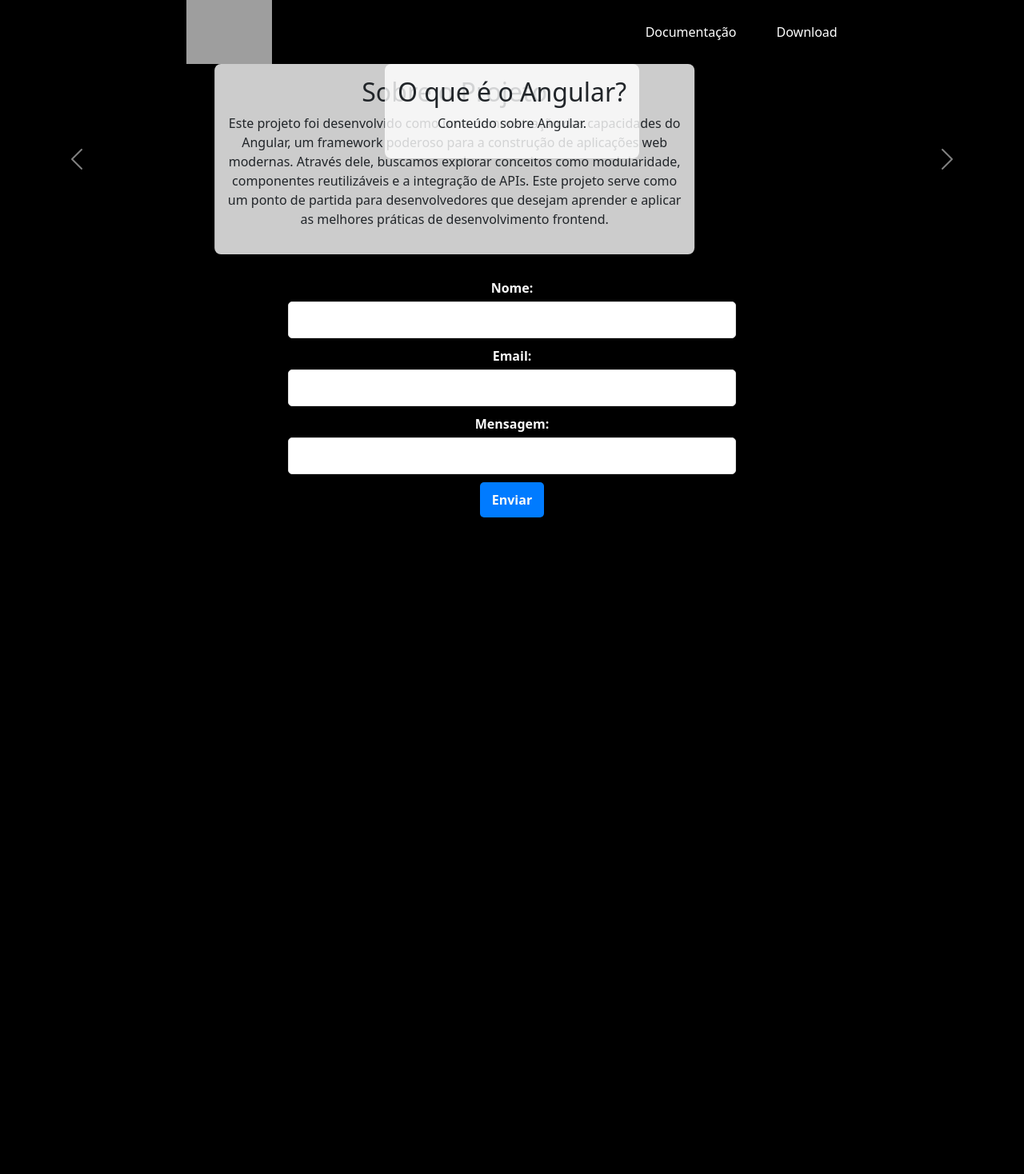
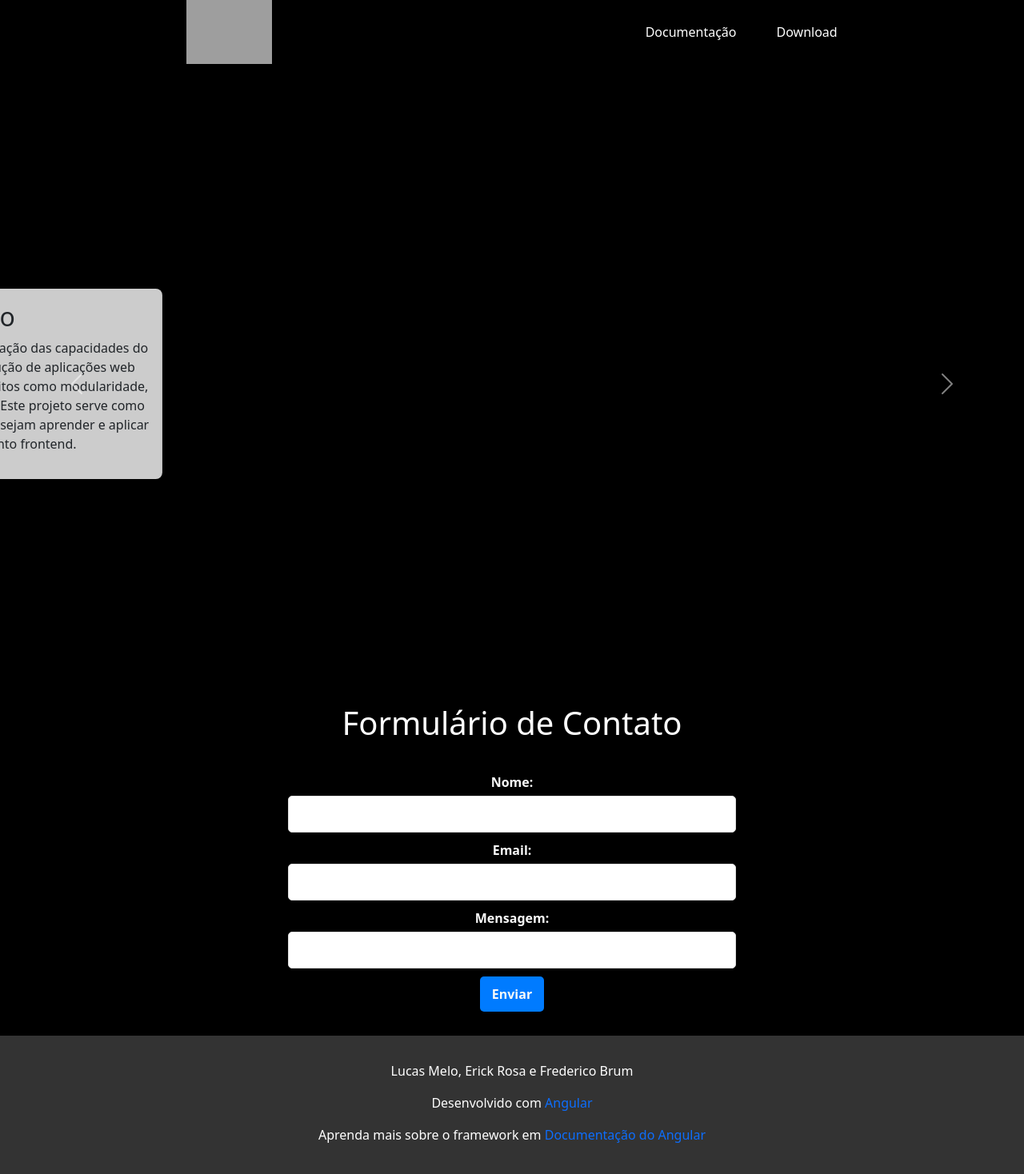
Before and after one commit to luc9z/AngularProject, an Angular app in the folder AngularProject/: page / in a window 1280 px wide. Shown: the top 1468 px of the page at 80% size. Before the commit the page ends 800 px from the top, so only its background shows below. Built offline with nearby package versions, Linux system fonts and the light colour scheme; grey boxes are pictures that could not be loaded.

Commit message:
criação do footer e alteração do carrossel

```diff
--- a/AngularProject/src/app/app.component.html
+++ b/AngularProject/src/app/app.component.html
@@ -1,3 +1,4 @@
 <app-cabecalho />
 <app-carrossel />
 <app-form />
+<app-footer />
--- a/AngularProject/src/app/app.component.ts
+++ b/AngularProject/src/app/app.component.ts
@@ -1,15 +1,14 @@
 import { Component } from '@angular/core';
-import { RouterOutlet } from '@angular/router';
-import { InfoComponent } from './info/info.component';
 import { CabecalhoComponent } from './cabecalho/cabecalho.component';
 import { FormComponent } from './form/form.component';
 import { CarrosselComponent } from './carrossel/carrossel.component';
+import { FooterComponent } from './footer/footer.component';
 
 
 @Component({
   standalone: true,
   selector: 'app-root',
-  imports: [FormComponent, CarrosselComponent, CabecalhoComponent],
+  imports: [FormComponent, CarrosselComponent, CabecalhoComponent, FooterComponent],
   templateUrl: './app.component.html',
   styleUrls: ['./app.component.css']
 })
--- a/AngularProject/src/app/carrossel/carrossel.component.css
+++ b/AngularProject/src/app/carrossel/carrossel.component.css
@@ -1,18 +1,25 @@
+
 .carousel-item {
   display: flex;
-    justify-content: center; /* Centraliza horizontalmente */
-    align-items: center;     /* Centraliza verticalmente */
-    height: 100%;            /* Assegura que a altura ocupe 100% do contêiner */
+  justify-content: center;
+  align-items: center;
+  min-height: 100vh;
+  opacity: 0;
+  transition: transform 0.3s;
+}
+
+.carousel-item.active {
+  opacity: 1;
 }
 
 .info-bloco {
   padding: 1rem;
   border-radius: 8px;
-    background-color: rgba(255, 255, 255, 0.8); /* Cor de fundo com transparência */
+  background-color: rgba(255, 255, 255, 0.8);
   display: flex;
   flex-direction: column;
   align-items: center;
   text-align: center;
-    max-width: 600px; /* Limita a largura */
-    margin: auto;     /* Adiciona margem automática */
+  max-width: 600px;
+  margin: auto;
 }
--- a/AngularProject/src/app/carrossel/carrossel.component.html
+++ b/AngularProject/src/app/carrossel/carrossel.component.html
@@ -9,7 +9,7 @@
     <div class="carousel-item">
       <div class="info-bloco">
         <h2>O que é o Angular?</h2>
-          <p>Conteúdo sobre Angular.</p>
+        <p>O Angular é um framework de desenvolvimento para criar aplicações web dinâmicas e robustas. Ele utiliza uma arquitetura baseada em componentes, permitindo uma melhor organização e reutilização de código.</p>
       </div>
     </div>
   </div>
--- /dev/null
+++ b/AngularProject/src/app/footer/footer.component.css
@@ -0,0 +1,31 @@
+.footer {
+  background-color: #333;
+  color: white;
+  padding: 2rem 0;
+  text-align: center;
+}
+
+.footer .container {
+  max-width: 1200px;
+  margin: auto;
+  padding: 0 1rem;
+}
+
+.footer .social-links {
+  list-style: none;
+  padding: 0;
+}
+
+.footer .social-links li {
+  display: inline;
+  margin: 0 1rem;
+}
+
+.footer .social-links a {
+  color: white;
+  text-decoration: none;
+}
+
+.footer .social-links a:hover {
+  text-decoration: underline;
+}
--- /dev/null
+++ b/AngularProject/src/app/footer/footer.component.html
@@ -0,0 +1,7 @@
+<footer class="footer">
+  <div class="container">
+    <p>Lucas Melo, Erick Rosa e Frederico Brum</p>
+    <p>Desenvolvido com <a style="text-decoration: none;" href="https://angular.io" target="_blank">Angular</a></p>
+    <p>Aprenda mais sobre o framework em <a style="text-decoration: none;" href="https://angular.dev/overview" target="_blank">Documentação do Angular</a></p>
+  </div>
+</footer>
--- a/AngularProject/src/app/form/form.component.html
+++ b/AngularProject/src/app/form/form.component.html
@@ -1,3 +1,4 @@
+<h1 style="text-align: center; color: white;">Formulário de Contato</h1>
 <form (ngSubmit)="onSubmit()">
     <label for="nome">Nome:</label>
     <input type="text" id="nome" name="nome" [(ngModel)]="nome" required>
```
Also changed, not shown: AngularProject/src/app/footer/footer.component.ts (added, +11 -0 lines), 1 other file (tests, documents, lock files or other folders). Lines whose indentation alone changed are shown as unchanged.
